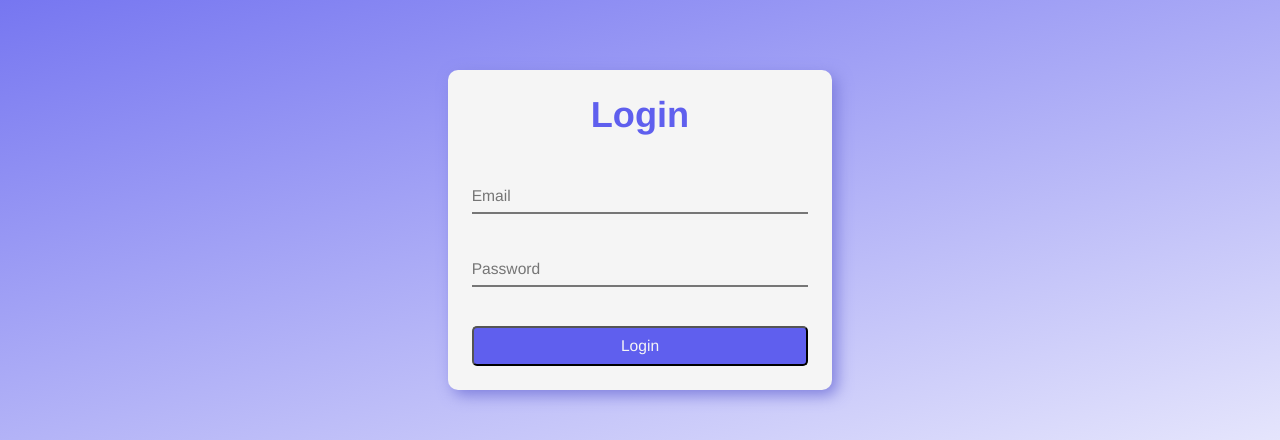
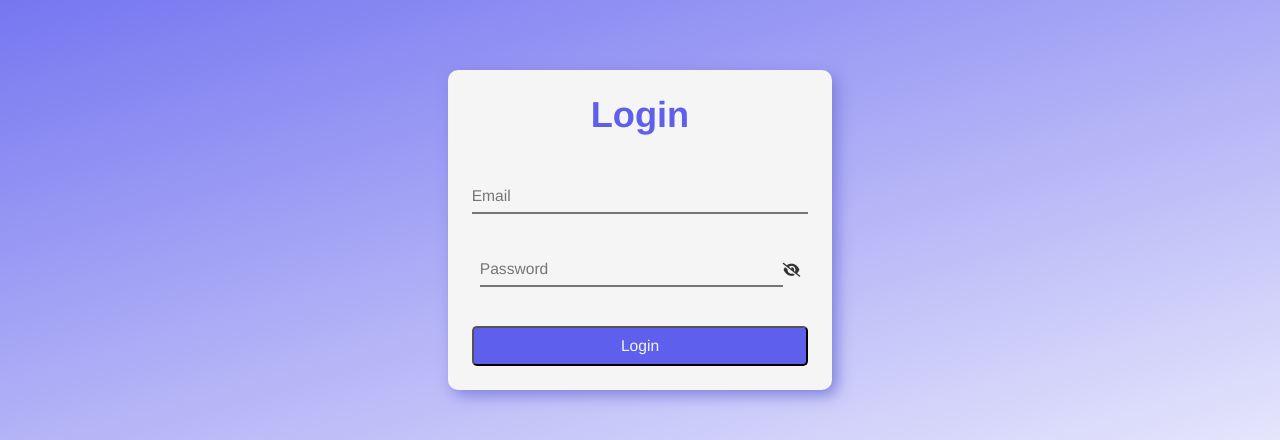
Before and after one commit to neo-omie/CMS-Demo, an Angular app in the folder Frontend/CMS/: page / in a window 1280 px wide. Shown: the part 170-610 px from the top of the page. Built offline with nearby package versions, Linux system fonts and the light colour scheme.

Commit message:
commit login eye fixed

```diff
--- a/Frontend/CMS/src/app/components/auth/login/login.component.css
+++ b/Frontend/CMS/src/app/components/auth/login/login.component.css
@@ -1,4 +1,5 @@
 #form{
+    min-height: 220px;
     height: 40vh;
     max-height: 600px;
     min-width: 270px;
@@ -49,3 +50,23 @@
     background-color: rgb(136, 136, 243);
     color: whitesmoke;
 }
+.login-password-field-container{
+    width: 90%;
+    display: flex;
+    align-items: center;
+    justify-content: center;
+}
+/* Hide the default "show password" icon in Edge */
+input[type="password"]::-ms-reveal {
+    display: none;
+  }
+
+  /* Hide the default "show password" icon in other browsers */
+  input[type="password"]::-webkit-credentials-auto-fill-button {
+    display: none;
+  }
+
+  /* Hide the default icon on Firefox */
+  input[type="password"]::-moz-placeholder {
+    display: none;
+  }
--- a/Frontend/CMS/src/app/components/auth/login/login.component.html
+++ b/Frontend/CMS/src/app/components/auth/login/login.component.html
@@ -3,7 +3,11 @@
         <label id="label">Login</label>
         <input class="fields" #email = "ngModel" name="email" type="email" placeholder="Email" required [(ngModel)] = loginModel.email>
         <span class="fields-error" *ngIf="email.invalid && email.touched">Email is required</span>
-        <input class="fields" #password = "ngModel" name="password" type="password" placeholder="Password" required [(ngModel)] = loginModel.password>
+        <div class="login-password-field-container">
+            <input class="fields" #password = "ngModel" name="password" [type]="loginPasswordEyeOpen ? 'text' : 'password'" placeholder="Password" required [(ngModel)] = loginModel.password>
+            <i *ngIf="loginPasswordEyeOpen" (click)="loginPasswordEyeToggle()" class="fa-solid fa-eye"></i>
+            <i *ngIf="!loginPasswordEyeOpen" (click)="loginPasswordEyeToggle()" class="fa-solid fa-eye-slash"></i>
+        </div>
         <span class="fields-error" *ngIf="password.invalid && password.touched">Password is required</span>
         <input class="button" type="submit" value="Login">
     </form>
--- a/Frontend/CMS/src/index.html
+++ b/Frontend/CMS/src/index.html
@@ -7,6 +7,7 @@
   <meta name="viewport" content="width=device-width, initial-scale=1">
   <link rel="icon" type="image/x-icon" href="favicon.ico">
   <link rel="stylesheet" href="https://maxcdn.bootstrapcdn.com/bootstrap/3.4.1/css/bootstrap.min.css">
+  <link rel="stylesheet" href="https://cdnjs.cloudflare.com/ajax/libs/font-awesome/6.7.2/css/all.min.css"/>
 </head>
 <body>
   <app-root></app-root>
```
